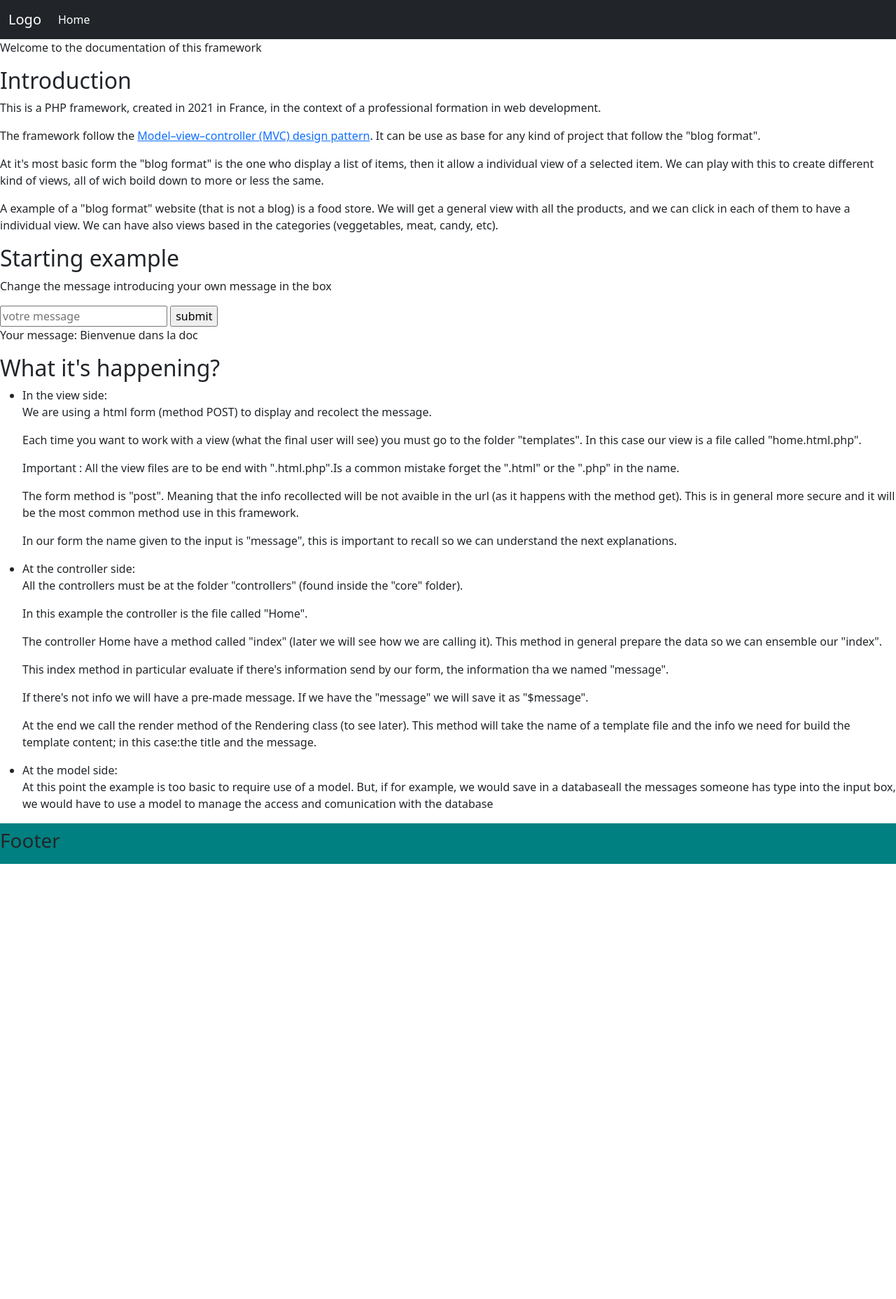
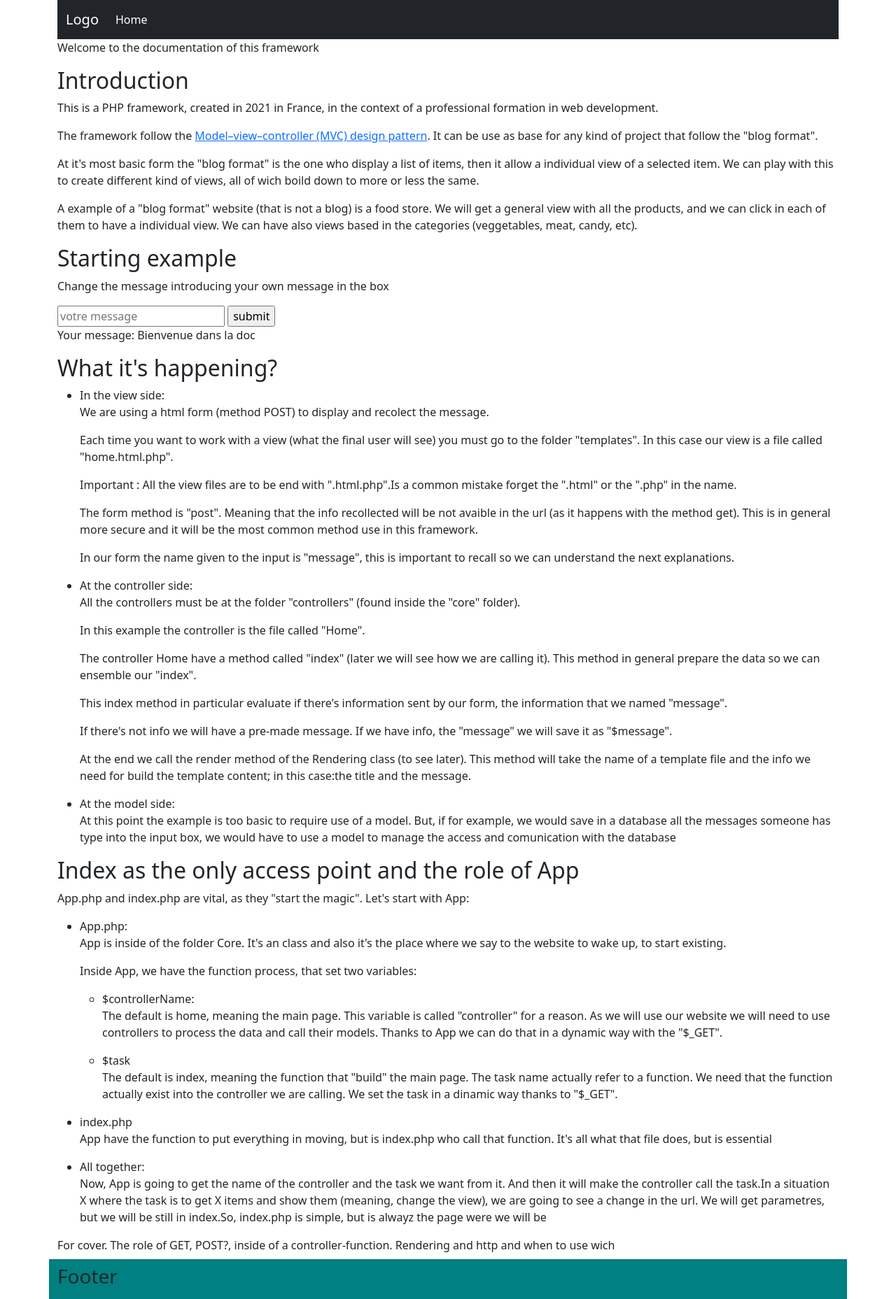
Before and after one commit to JessicaVF/php-framework, a PHP site: page / in a window 1280 px wide. Shown: the whole page at 70% size. Before the commit the page ends 1235 px from the top, so only its background shows below. Run offline with PHP 8.4, Linux system fonts and the light colour scheme.

Commit message:
more doc

```diff
--- a/core/Controllers/Controller.php
+++ b/core/Controllers/Controller.php
@@ -1,6 +1,9 @@
 <?php
 
 namespace Controllers;
+
+//la palabra clave abstract es para evitar que la clase sea directamene usada,
+// en vez de ser solo una base para otras clases
 
 abstract class Controller
 {
--- a/core/Controllers/Home.php
+++ b/core/Controllers/Home.php
@@ -6,6 +6,8 @@ namespace Controllers;
 class Home //extends Controller si besoin d'un model
 {
     //  protected $modelName; si besoin d'un model
+    // If we need a model name it will be like:
+    // protected $modelName = \Model\Home::class;
 
 
     /**
--- a/templates/home/home.html.php
+++ b/templates/home/home.html.php
@@ -82,12 +82,12 @@
         </p>
         <p>
             This index method in particular evaluate if there's
-            information send by our form, the information tha we named
+            information sent by our form, the information that we named
             "message".
         </p>
         <p>
             If there's not info we will have a pre-made message.
-            If we have the "message" we will save it as "$message".
+            If we have info, the "message" we will save it as "$message".
         </p>
         <p>
             At the end we call the render method of the Rendering class
@@ -102,7 +102,7 @@
         <p>
             At this point the example is too basic to require
             use of a model. But, if for example, we would save in a
-            databaseall the messages someone has type into the input box,
+            database all the messages someone has type into the input box,
             we would have to use a model to manage the access and
             comunication with the database
         </p>
@@ -111,3 +111,48 @@
     </li>
 
 </ul>
+
+<h2> Index as the only access point and the role of App </h2>
+<p> App.php and index.php are vital, as they "start the magic". Let's start with App:</p>
+<ul>
+    <li>App.php:
+        <p> App is inside of the folder Core. It's an class and also it's
+        the place where we say to the website to wake up, to start existing.
+        </p>
+        <p> Inside App, we have the function process, that set two variables:
+            <ul>
+                <li>$controllerName:
+                    <p>
+                    The default is home, meaning the main page. This variable
+                    is called "controller" for a reason. As we will use our website
+                    we will need to use controllers to process the data and call their models.
+                    Thanks to App we can do that in a dynamic way with the "$_GET".
+                    </p>
+                </li>
+                <li>$task
+                    <p>
+                     The default is index, meaning the function that "build" the main page. The
+                     task name actually refer to a function. We need that the function actually
+                     exist into the controller we are calling. We set the task in a
+                     dinamic way thanks to  "$_GET".
+                    </p>
+                </li>
+
+            </ul>
+        </p>
+    </li>
+    <li>index.php
+    <p>App have the function to put everything in moving, but is index.php who call that function.
+    It's all what that file does, but is essential</p>
+    </li>
+    <li>All together:
+    <p>Now, App is going to get the name of the controller and the task we want from it.
+        And then it will make the controller call the task.In a situation X where the task is
+        to get X items and show them (meaning, change the view), we are going to see a change in the
+        url. We will get parametres, but we will be still in index.So, index.php is simple, but is
+        alwayz the page were we will be
+    </p>
+    </li>
+</ul>
+
+For cover. The role of GET, POST?, inside of a controller-function. Rendering and http and when to use wich
--- a/templates/layout.html.php
+++ b/templates/layout.html.php
@@ -5,10 +5,11 @@
     <meta http-equiv="X-UA-Compatible" content="IE=edge">
     <meta name="viewport" content="width=device-width, initial-scale=1.0">
     <title><?php echo $titreDeLaPage ?></title>
+
     <link href="https://cdn.jsdelivr.net/npm/bootstrap@5.0.1/dist/css/bootstrap.min.css" rel="stylesheet" integrity="sha384-+0n0xVW2eSR5OomGNYDnhzAbDsOXxcvSN1TPprVMTNDbiYZCxYbOOl7+AMvyTG2x" crossorigin="anonymous">
   <link rel="stylesheet" href="style.css">
 </head>
-<body>
+<body class="container">
 <nav class="navbar navbar-expand-lg navbar-dark bg-dark">
   <div class="container-fluid">
     <a class="navbar-brand" href="#">Logo</a>
```
Also changed, not shown: core/Model/Exemple.php (+6 -6 lines), core/Model/Model.php (+7 -1 lines).
